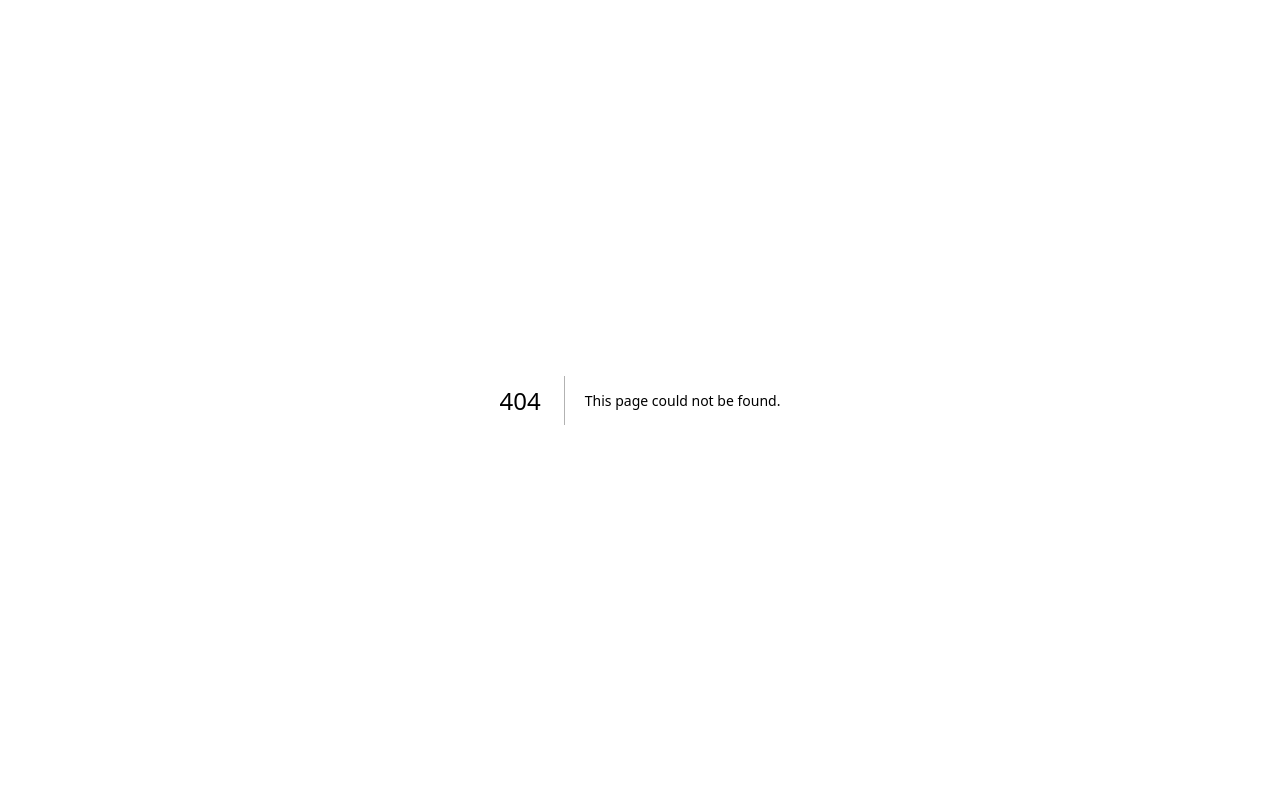
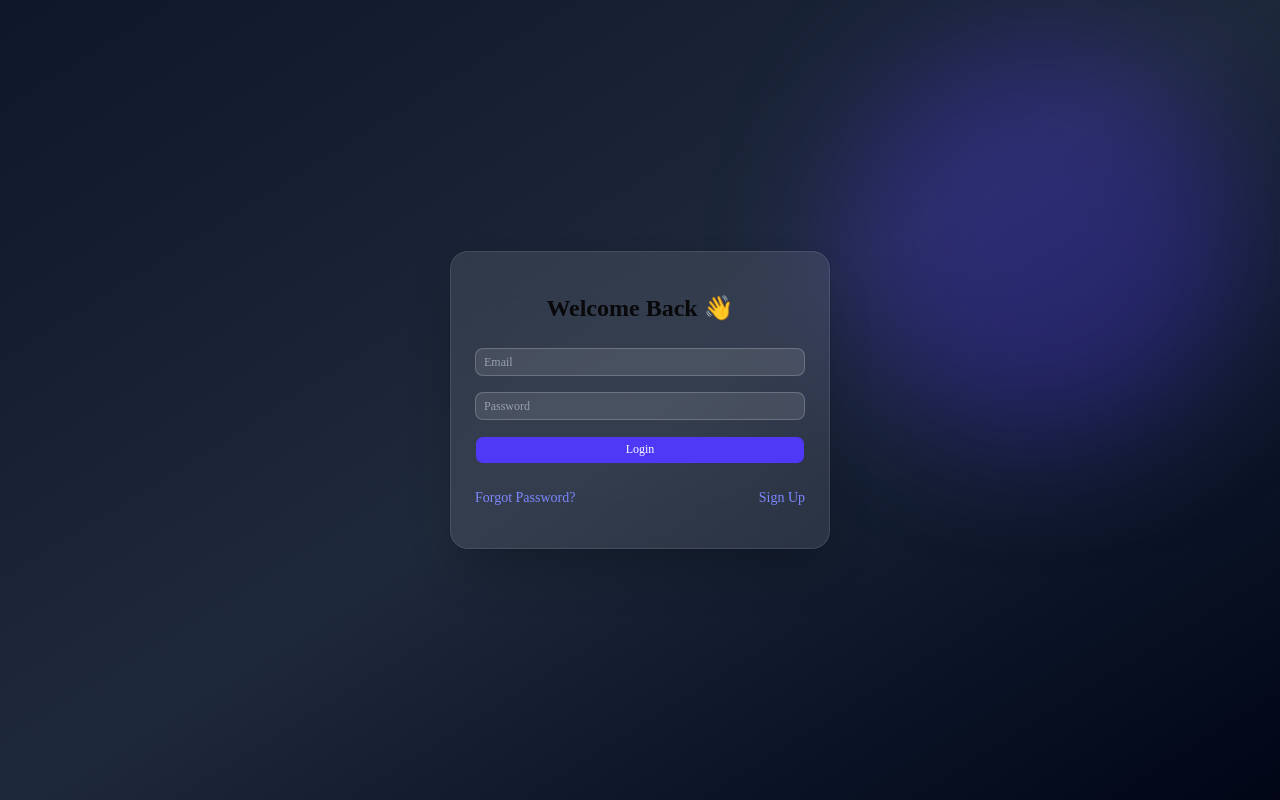
Before and after one commit to Vahid819/visionlibrary, a Next.js app: page /auth/login in a window 1280 px wide. Before the commit this address had no page. Built offline with nearby package versions, Linux system fonts and the light colour scheme.

Commit message:
login authentication completed and design part also completed

```diff
--- a/package.json
+++ b/package.json
@@ -11,6 +11,7 @@
   "dependencies": {
     "@hookform/resolvers": "^5.2.2",
     "bcryptjs": "^3.0.3",
+    "better-auth": "^1.5.6",
     "class-variance-authority": "^0.7.1",
     "clsx": "^2.1.1",
     "crypto": "^1.0.1",
@@ -19,6 +20,7 @@
     "lucide-react": "^1.7.0",
     "mongoose": "^9.3.3",
     "next": "16.2.1",
+    "next-auth": "^4.24.13",
     "next-themes": "^0.4.6",
     "nodemailer": "^8.0.4",
     "radix-ui": "^1.4.3",
--- /dev/null
+++ b/src/app/api/auth/[...nextauth]/route.js
@@ -0,0 +1,65 @@
+import NextAuth from "next-auth";
+import CredentialsProvider from "next-auth/providers/credentials";
+import { compare } from "bcryptjs";
+
+import connectDB from "@/lib/db";
+import UserModel from "@/models/User";
+
+// ✅ EXPORT THIS
+export const authOptions = {
+  providers: [
+    CredentialsProvider({
+      name: "Credentials",
+
+      credentials: {
+        email: {},
+        password: {},
+      },
+
+      async authorize(credentials) {
+        await connectDB();
+
+        const user = await UserModel.findOne({
+          email: credentials.email,
+        });
+
+        if (!user) {
+          throw new Error("User not found");
+        }
+
+        if (!user.userverified) {
+          throw new Error("Please verify your email first");
+        }
+
+        const isMatch = await compare(
+          credentials.password,
+          user.password
+        );
+
+        if (!isMatch) {
+          throw new Error("Invalid credentials");
+        }
+
+        return {
+          id: user._id.toString(),
+          email: user.email,
+          name: user.firstName,
+        };
+      },
+    }),
+  ],
+
+  session: {
+    strategy: "jwt",
+  },
+
+  pages: {
+    signIn: "/auth/login",
+  },
+
+  secret: process.env.NEXTAUTH_SECRET,
+};
+
+const handler = NextAuth(authOptions);
+
+export { handler as GET, handler as POST };
--- /dev/null
+++ b/src/app/auth/login/page.jsx
@@ -0,0 +1,122 @@
+"use client";
+
+import { signIn } from "next-auth/react";
+import { useState } from "react";
+import { useRouter } from "next/navigation";
+import Link from "next/link";
+import { motion } from "framer-motion";
+
+import { Button } from "@/components/ui/button";
+import { Input } from "@/components/ui/input";
+import { Card, CardContent } from "@/components/ui/card";
+import { toast } from "sonner";
+
+export default function LoginPage() {
+  const router = useRouter();
+
+  const [form, setForm] = useState({
+    email: "",
+    password: "",
+  });
+
+  const [loading, setLoading] = useState(false);
+
+  const handleLogin = async (e) => {
+    e.preventDefault();
+    setLoading(true);
+
+    const res = await signIn("credentials", {
+      email: form.email,
+      password: form.password,
+      redirect: false,
+    });
+
+    setLoading(false);
+
+    if (res.error) {
+      toast.error(res.error);
+    } else {
+      toast.success("Login successful 🎉");
+      router.push("/dashboard");
+    }
+  };
+
+  return (
+    <div className="min-h-screen flex items-center justify-center bg-gradient-to-br from-[#0f172a] via-[#1e293b] to-[#020617] text-white">
+
+      {/* Glow Effect */}
+      <div className="absolute w-[400px] h-[400px] bg-indigo-600/30 blur-3xl rounded-full top-10 right-10"></div>
+
+      <motion.div
+        initial={{ opacity: 0, y: 40, scale: 0.95 }}
+        animate={{ opacity: 1, y: 0, scale: 1 }}
+        transition={{ duration: 0.4 }}
+        className="relative z-10 w-[380px]"
+      >
+        <Card className="backdrop-blur-xl bg-white/10 border border-white/10 shadow-2xl rounded-2xl">
+          <CardContent className="p-6 space-y-6">
+
+            {/* Title */}
+            <h2 className="text-2xl font-bold text-center">
+              Welcome Back 👋
+            </h2>
+
+            {/* Form */}
+            <form onSubmit={handleLogin} className="space-y-4">
+
+              {/* Email */}
+              <div>
+                <Input
+                  type="email"
+                  placeholder="Email"
+                  value={form.email}
+                  onChange={(e) =>
+                    setForm({ ...form, email: e.target.value })
+                  }
+                  className="bg-white/10 border-white/20 text-white placeholder:text-gray-400"
+                />
+              </div>
+
+              {/* Password */}
+              <div>
+                <Input
+                  type="password"
+                  placeholder="Password"
+                  value={form.password}
+                  onChange={(e) =>
+                    setForm({ ...form, password: e.target.value })
+                  }
+                  className="bg-white/10 border-white/20 text-white placeholder:text-gray-400"
+                />
+              </div>
+
+              {/* Button */}
+              <motion.div whileHover={{ scale: 1.03 }} whileTap={{ scale: 0.97 }}>
+                <Button
+                  type="submit"
+                  disabled={loading}
+                  className="w-full bg-indigo-600 hover:bg-indigo-700"
+                >
+                  {loading ? "Logging in..." : "Login"}
+                </Button>
+              </motion.div>
+
+            </form>
+
+            {/* Links */}
+            <div className="flex justify-between text-sm text-gray-300">
+              <Link href="/auth/forgot-password" className="hover:underline text-indigo-400">
+                Forgot Password?
+              </Link>
+
+              <Link href="/signup" className="hover:underline text-indigo-400">
+                Sign Up
+              </Link>
+            </div>
+
+          </CardContent>
+        </Card>
+      </motion.div>
+    </div>
+  );
+}
--- a/src/app/auth/signup/page.jsx
+++ b/src/app/auth/signup/page.jsx
@@ -5,14 +5,16 @@ import { useForm } from "react-hook-form";
 import userSchema from "@/zodSchema/userSchema";
 import { zodResolver } from "@hookform/resolvers/zod";
 import { useRouter } from "next/navigation";
+import Link from "next/link";
 
 import { Button } from "@/components/ui/button";
 import { Input } from "@/components/ui/input";
 import { Card, CardContent } from "@/components/ui/card";
-import { toast } from "sonner"
+import { toast } from "sonner";
 
-export default function page() {
+export default function Page() {
   const router = useRouter();
+
   const {
     register,
     handleSubmit,
@@ -20,10 +22,8 @@ export default function page() {
   } = useForm({
     resolver: zodResolver(userSchema),
   });
-  console.log(errors);
 
   const onSubmit = async (data) => {
-    console.log("FORM DATA:", data); // 👈 add this
     try {
       const res = await fetch("/api/auth/signup", {
         method: "POST",
@@ -36,53 +36,65 @@ export default function page() {
       const result = await res.json();
 
       if (!res.ok) {
-        alert(result.message);
+        toast.error(result.message);
       } else {
-        toast.success("OTP sent successfully! Please check your email.");
-        // ✅ redirect
+        toast.success("OTP sent successfully 📧");
         router.push(`/auth/verify-otp?email=${data.email}`);
       }
     } catch (error) {
-      console.error(error);
+      toast.error("Something went wrong");
     }
   };
 
-  const onError = (errors) => {
-    console.log("FORM ERRORS:", errors);
-  };
+  return (
+    <div className="min-h-screen flex items-center justify-center bg-gradient-to-br from-[#0f172a] via-[#1e293b] to-[#020617] text-white">
 
-  return (
-    <div className="min-h-screen flex items-center justify-center bg-linear-to-br from-indigo-100 via-white to-cyan-100">
+      {/* Glow Background */}
+      <div className="absolute w-[400px] h-[400px] bg-indigo-600/30 blur-3xl rounded-full top-10 left-10"></div>
+
       <motion.div
-        initial={{ opacity: 0, y: 40 }}
-        animate={{ opacity: 1, y: 0 }}
-        className="w-100"
+        initial={{ opacity: 0, y: 40, scale: 0.95 }}
+        animate={{ opacity: 1, y: 0, scale: 1 }}
+        transition={{ duration: 0.4 }}
+        className="relative z-10 w-[400px]"
       >
-        <Card className="backdrop-blur-xl bg-white/60 shadow-2xl rounded-2xl">
+        <Card className="backdrop-blur-xl bg-white/10 border border-white/10 shadow-2xl rounded-2xl">
           <CardContent className="p-6 space-y-5">
+
+            {/* Title */}
             <h2 className="text-2xl font-bold text-center">
               Create Account 🚀
             </h2>
 
+            {/* Form */}
             <form
-              onSubmit={handleSubmit(onSubmit, onError)}
+              onSubmit={handleSubmit(onSubmit)}
               className="space-y-4"
             >
+
               {/* First + Last Name */}
               <div className="flex gap-2">
                 <div className="w-1/2">
-                  <Input placeholder="First Name" {...register("firstName")} />
+                  <Input
+                    placeholder="First Name"
+                    {...register("firstName")}
+                    className="bg-white/10 border-white/20 text-white placeholder:text-gray-400"
+                  />
                   {errors.firstName && (
-                    <p className="text-red-500 text-xs">
+                    <p className="text-red-400 text-xs mt-1">
                       {errors.firstName.message}
                     </p>
                   )}
                 </div>
 
                 <div className="w-1/2">
-                  <Input placeholder="Last Name" {...register("lastName")} />
+                  <Input
+                    placeholder="Last Name"
+                    {...register("lastName")}
+                    className="bg-white/10 border-white/20 text-white placeholder:text-gray-400"
+                  />
                   {errors.lastName && (
-                    <p className="text-red-500 text-xs">
+                    <p className="text-red-400 text-xs mt-1">
                       {errors.lastName.message}
                     </p>
                   )}
@@ -95,9 +107,12 @@ export default function page() {
                   type="email"
                   placeholder="Email"
                   {...register("email")}
+                  className="bg-white/10 border-white/20 text-white placeholder:text-gray-400"
                 />
                 {errors.email && (
-                  <p className="text-red-500 text-xs">{errors.email.message}</p>
+                  <p className="text-red-400 text-xs mt-1">
+                    {errors.email.message}
+                  </p>
                 )}
               </div>
 
@@ -107,9 +122,10 @@ export default function page() {
                   type="password"
                   placeholder="Password"
                   {...register("password")}
+                  className="bg-white/10 border-white/20 text-white placeholder:text-gray-400"
                 />
                 {errors.password && (
-                  <p className="text-red-500 text-xs">
+                  <p className="text-red-400 text-xs mt-1">
                     {errors.password.message}
                   </p>
                 )}
@@ -121,25 +137,44 @@ export default function page() {
                   type="password"
                   placeholder="Confirm Password"
                   {...register("confirmPassword")}
+                  className="bg-white/10 border-white/20 text-white placeholder:text-gray-400"
                 />
                 {errors.confirmPassword && (
-                  <p className="text-red-500 text-xs">
+                  <p className="text-red-400 text-xs mt-1">
                     {errors.confirmPassword.message}
                   </p>
                 )}
               </div>
 
               {/* Button */}
-              <motion.div whileHover={{ scale: 1.03 }}>
+              <motion.div whileHover={{ scale: 1.03 }} whileTap={{ scale: 0.97 }}>
                 <Button
                   type="submit"
                   disabled={isSubmitting}
-                  className="w-full bg-indigo-600 hover:bg-indigo-700"
+                  className="w-full bg-indigo-600 hover:bg-indigo-700 text-white"
                 >
                   {isSubmitting ? "Creating..." : "Sign Up"}
                 </Button>
               </motion.div>
+
             </form>
+
+            {/* Login Link */}
+            <motion.p
+              initial={{ opacity: 0 }}
+              animate={{ opacity: 1 }}
+              transition={{ delay: 0.4 }}
+              className="text-sm text-center text-gray-300"
+            >
+              Already have an account?{" "}
+              <Link
+                href="/auth/login"
+                className="text-indigo-400 hover:underline font-medium"
+              >
+                Login
+              </Link>
+            </motion.p>
+
           </CardContent>
         </Card>
       </motion.div>
--- /dev/null
+++ b/src/app/dashboard/page.jsx
@@ -0,0 +1,18 @@
+import { getServerSession } from "next-auth";
+import { authOptions } from "@/app/api/auth/[...nextauth]/route";
+import LogoutButton from "@/components/LogoutButton";
+
+export default async function Dashboard() {
+  const session = await getServerSession(authOptions);
+
+  if (!session) {
+    return <div>Not authorized</div>;
+  }
+
+  return (
+    <div>
+      Welcome {session.user.email}
+      <LogoutButton />
+    </div>
+  );
+}
--- /dev/null
+++ b/src/components/LogoutButton.jsx
@@ -0,0 +1,11 @@
+'use client';
+
+import { signOut } from "next-auth/react";
+
+export default function LogoutButton() {
+  return (
+    <button onClick={() => signOut()}>
+      Logout
+    </button>
+  );
+}
--- /dev/null
+++ b/src/middleware.js
@@ -0,0 +1,27 @@
+import { NextResponse } from "next/server";
+import { getToken } from "next-auth/jwt";
+
+export async function middleware(req) {
+  const token = await getToken({
+    req,
+    secret: process.env.NEXTAUTH_SECRET,
+  });
+
+  const { pathname } = req.nextUrl;
+
+  // 🔁 Redirect logged-in user away from login
+  if (pathname.startsWith("/auth/login") && token) {
+    return NextResponse.redirect(new URL("/dashboard", req.url));
+  }
+
+  // 🔐 Protect dashboard
+  if (pathname.startsWith("/dashboard") && !token) {
+    return NextResponse.redirect(new URL("/auth/login", req.url));
+  }
+
+  return NextResponse.next();
+}
+
+export const config = {
+  matcher: ["/dashboard/:path*", "/auth/login"],
+};
```
Also changed, not shown: 1 other file (tests, documents, lock files or other folders).
